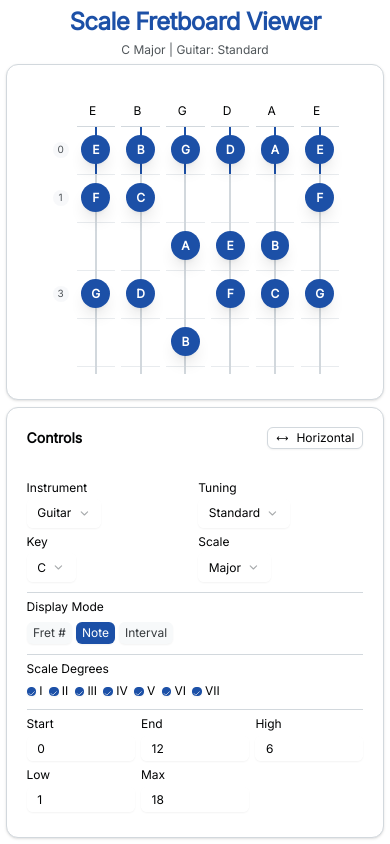
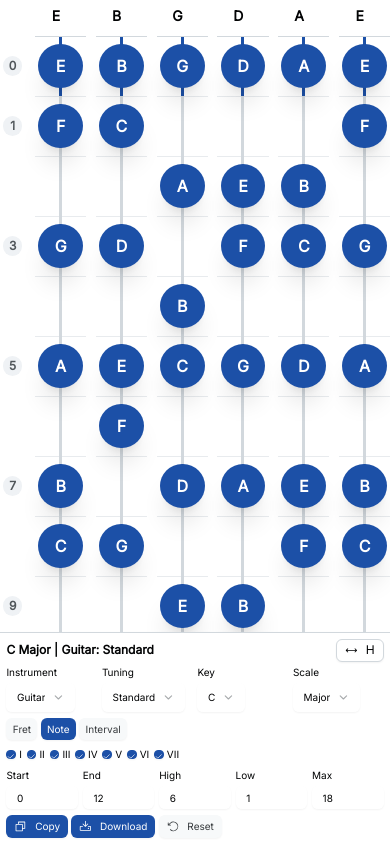
Before and after one commit to gigigugit/scale-fretboard-view, a React (Vite) app: page / in a window 390 px wide. Built offline with nearby package versions, Linux system fonts and the light colour scheme.

Commit message:
Generated by Spark: Ok I want to move toward having the fretboard take up the whole screen space, and we need to make the touch responsiveness much easier to press

```diff
--- a/src/App.tsx
+++ b/src/App.tsx
@@ -168,19 +168,7 @@ function App() {
     <div className="h-screen flex flex-col bg-background overflow-hidden">
       <Toaster />
 
-      <header className="text-center space-y-1 py-2 px-2 flex-shrink-0">
-        <h1 className="text-2xl md:text-3xl font-bold text-primary tracking-tight">
-          Scale Fretboard Viewer
-        </h1>
-        <p className="text-xs md:text-sm text-muted-foreground">
-          {key} {scale} | {instrument}: {tuningName}
-        </p>
-      </header>
-
-      <div className="flex-1 flex flex-col min-h-0 px-2 md:px-4 pb-2 gap-2">
-        <Card className="flex-1 min-h-0 flex flex-col overflow-hidden">
-          <CardContent className="p-2 md:p-4 flex-1 min-h-0 flex flex-col overflow-hidden">
-            <div className="flex-1 min-h-0 overflow-auto">
+      <div className="flex-1 min-h-0 flex flex-col overflow-hidden">
         <VisualFretboard
           tuning={tuning}
           scaleNotes={scaleNotes}
@@ -194,13 +182,13 @@ function App() {
           vertical={verticalLayout}
         />
       </div>
-          </CardContent>
-        </Card>
 
-        <Card className="flex-shrink-0">
-          <CardHeader className="pb-2">
-            <div className="flex items-center justify-between">
-              <CardTitle className="text-sm font-semibold">Controls</CardTitle>
+      <div className="flex-shrink-0 bg-card border-t border-border shadow-lg">
+        <div className="p-2 space-y-2 max-h-[45vh] overflow-y-auto">
+          <div className="flex items-center justify-between gap-2 mb-1">
+            <div className="text-xs font-semibold text-foreground">
+              {key} {scale} | {instrument}: {tuningName}
+            </div>
             <Button
               variant="outline"
               size="sm"
@@ -210,23 +198,22 @@ function App() {
               {verticalLayout ? (
                 <>
                   <ArrowsHorizontal className="mr-1" size={14} />
-                    Horizontal
+                  H
                 </>
               ) : (
                 <>
                   <ArrowsVertical className="mr-1" size={14} />
-                    Vertical
+                  V
                 </>
               )}
             </Button>
           </div>
-          </CardHeader>
-          <CardContent className="space-y-3 pt-0 max-h-[40vh] overflow-y-auto">
-            <div className="grid grid-cols-2 md:grid-cols-4 gap-2">
+
+          <div className="grid grid-cols-4 gap-1.5">
             <div className="space-y-1">
-                <Label htmlFor="instrument" className="text-xs">Instrument</Label>
+              <Label htmlFor="instrument" className="text-[10px]">Instrument</Label>
               <Select value={instrument} onValueChange={(v) => handleInstrumentChange(v as InstrumentName)}>
-                  <SelectTrigger id="instrument" className="h-8 text-xs">
+                <SelectTrigger id="instrument" className="h-7 text-[10px]">
                   <SelectValue />
                 </SelectTrigger>
                 <SelectContent>
@@ -240,9 +227,9 @@ function App() {
             </div>
 
             <div className="space-y-1">
-                <Label htmlFor="tuning" className="text-xs">Tuning</Label>
+              <Label htmlFor="tuning" className="text-[10px]">Tuning</Label>
               <Select value={tuningName} onValueChange={setTuningName}>
-                  <SelectTrigger id="tuning" className="h-8 text-xs">
+                <SelectTrigger id="tuning" className="h-7 text-[10px]">
                   <SelectValue />
                 </SelectTrigger>
                 <SelectContent>
@@ -256,9 +243,9 @@ function App() {
             </div>
 
             <div className="space-y-1">
-                <Label htmlFor="key" className="text-xs">Key</Label>
+              <Label htmlFor="key" className="text-[10px]">Key</Label>
               <Select value={key} onValueChange={setKey}>
-                  <SelectTrigger id="key" className="h-8 text-xs">
+                <SelectTrigger id="key" className="h-7 text-[10px]">
                   <SelectValue />
                 </SelectTrigger>
                 <SelectContent>
@@ -272,9 +259,9 @@ function App() {
             </div>
 
             <div className="space-y-1">
-                <Label htmlFor="scale" className="text-xs">Scale</Label>
+              <Label htmlFor="scale" className="text-[10px]">Scale</Label>
               <Select value={scale} onValueChange={(v) => handleScaleChange(v as ScaleName)}>
-                  <SelectTrigger id="scale" className="h-8 text-xs">
+                <SelectTrigger id="scale" className="h-7 text-[10px]">
                   <SelectValue />
                 </SelectTrigger>
                 <SelectContent>
@@ -288,23 +275,19 @@ function App() {
             </div>
           </div>
 
-            <Separator className="my-2" />
-
-            <div className="space-y-2">
-              <Label className="text-xs">Display Mode</Label>
           <div className="flex flex-wrap gap-1">
             <Button
               variant={displayMode === "fret" ? "default" : "secondary"}
               size="sm"
-                  className="h-7 text-xs px-2"
+              className="h-7 text-[10px] px-2"
               onClick={() => setDisplayMode("fret")}
             >
-                  Fret #
+              Fret
             </Button>
             <Button
               variant={displayMode === "note" ? "default" : "secondary"}
               size="sm"
-                  className="h-7 text-xs px-2"
+              className="h-7 text-[10px] px-2"
               onClick={() => setDisplayMode("note")}
             >
               Note
@@ -312,19 +295,14 @@ function App() {
             <Button
               variant={displayMode === "interval" ? "default" : "secondary"}
               size="sm"
-                  className="h-7 text-xs px-2"
+              className="h-7 text-[10px] px-2"
               onClick={() => setDisplayMode("interval")}
             >
               Interval
             </Button>
           </div>
-            </div>
 
-            <Separator className="my-2" />
-
-            <div className="space-y-2">
-              <Label className="text-xs">Scale Degrees</Label>
-              <div className="flex flex-wrap gap-2">
+          <div className="flex flex-wrap gap-1.5">
             {ROMAN_NUMERALS.map((numeral, index) => (
               <div key={numeral} className="flex items-center space-x-1">
                 <Checkbox
@@ -336,20 +314,17 @@ function App() {
                 />
                 <Label
                   htmlFor={`degree-${index}`}
-                      className={`text-xs cursor-pointer ${index >= scaleLength ? "text-muted-foreground" : ""}`}
+                  className={`text-[10px] cursor-pointer ${index >= scaleLength ? "text-muted-foreground" : ""}`}
                 >
                   {numeral}
                 </Label>
               </div>
             ))}
           </div>
-            </div>
 
-            <Separator className="my-2" />
-
-            <div className="grid grid-cols-3 md:grid-cols-5 gap-2">
+          <div className="grid grid-cols-5 gap-1.5">
             <div className="space-y-1">
-                <Label htmlFor="start-fret" className="text-xs">Start</Label>
+              <Label htmlFor="start-fret" className="text-[10px]">Start</Label>
               <Input
                 id="start-fret"
                 type="number"
@@ -357,12 +332,12 @@ function App() {
                 max={maxFret}
                 value={startFret}
                 onChange={(e) => setStartFret(Math.max(0, Math.min(maxFret, parseInt(e.target.value) || 0)))}
-                  className="h-8 text-xs"
+                className="h-7 text-[10px]"
               />
             </div>
 
             <div className="space-y-1">
-                <Label htmlFor="end-fret" className="text-xs">End</Label>
+              <Label htmlFor="end-fret" className="text-[10px]">End</Label>
               <Input
                 id="end-fret"
                 type="number"
@@ -370,12 +345,12 @@ function App() {
                 max={maxFret}
                 value={endFret}
                 onChange={(e) => setEndFret(Math.max(startFret, Math.min(maxFret, parseInt(e.target.value) || 0)))}
-                  className="h-8 text-xs"
+                className="h-7 text-[10px]"
               />
             </div>
 
             <div className="space-y-1">
-                <Label htmlFor="high-string" className="text-xs">High</Label>
+              <Label htmlFor="high-string" className="text-[10px]">High</Label>
               <Input
                 id="high-string"
                 type="number"
@@ -383,12 +358,12 @@ function App() {
                 max={stringCount}
                 value={highString}
                 onChange={(e) => setHighString(Math.max(lowString, Math.min(stringCount, parseInt(e.target.value) || 1)))}
-                  className="h-8 text-xs"
+                className="h-7 text-[10px]"
               />
             </div>
 
             <div className="space-y-1">
-                <Label htmlFor="low-string" className="text-xs">Low</Label>
+              <Label htmlFor="low-string" className="text-[10px]">Low</Label>
               <Input
                 id="low-string"
                 type="number"
@@ -396,12 +371,12 @@ function App() {
                 max={stringCount}
                 value={lowString}
                 onChange={(e) => setLowString(Math.max(1, Math.min(highString, parseInt(e.target.value) || 1)))}
-                  className="h-8 text-xs"
+                className="h-7 text-[10px]"
               />
             </div>
 
             <div className="space-y-1">
-                <Label htmlFor="max-fret" className="text-xs">Max</Label>
+              <Label htmlFor="max-fret" className="text-[10px]">Max</Label>
               <Input
                 id="max-fret"
                 type="number"
@@ -409,29 +384,26 @@ function App() {
                 max={30}
                 value={maxFret}
                 onChange={(e) => setMaxFret(Math.max(12, Math.min(30, parseInt(e.target.value) || 18)))}
-                  className="h-8 text-xs"
+                className="h-7 text-[10px]"
               />
             </div>
           </div>
 
-            <Separator className="my-2" />
-
           <div className="flex flex-wrap gap-1">
-              <Button onClick={handleCopy} variant="default" size="sm" className="h-7 text-xs">
-                <Copy className="mr-1" size={14} />
+            <Button onClick={handleCopy} variant="default" size="sm" className="h-7 text-[10px] px-2">
+              <Copy className="mr-1" size={12} />
               Copy
             </Button>
-              <Button onClick={handleDownload} variant="default" size="sm" className="h-7 text-xs">
-                <Download className="mr-1" size={14} />
+            <Button onClick={handleDownload} variant="default" size="sm" className="h-7 text-[10px] px-2">
+              <Download className="mr-1" size={12} />
               Download
             </Button>
-              <Button onClick={handleReset} variant="secondary" size="sm" className="h-7 text-xs">
-                <ArrowCounterClockwise className="mr-1" size={14} />
+            <Button onClick={handleReset} variant="secondary" size="sm" className="h-7 text-[10px] px-2">
+              <ArrowCounterClockwise className="mr-1" size={12} />
               Reset
             </Button>
           </div>
-          </CardContent>
-        </Card>
+        </div>
       </div>
     </div>
   );
--- a/src/components/VisualFretboard.tsx
+++ b/src/components/VisualFretboard.tsx
@@ -62,13 +62,13 @@ export function VisualFretboard({
 
   if (vertical) {
     return (
-      <div className="w-full h-full flex items-start justify-center overflow-auto p-4">
+      <div className="w-full h-full flex items-start justify-center overflow-auto p-2">
         <div className="inline-flex flex-col items-center">
-          <div className="flex gap-2">
-            <div className="flex flex-row gap-2 items-start justify-center pl-6">
+          <div className="flex gap-3">
+            <div className="flex flex-row gap-3 items-start justify-center pl-8">
               {displayedStrings.map((openNote, stringIndex) => (
-                <div key={stringIndex} className="w-12 flex flex-col items-center">
-                  <div className="text-foreground text-xs font-medium pb-2">
+                <div key={stringIndex} className="w-16 flex flex-col items-center">
+                  <div className="text-foreground text-sm font-bold pb-3">
                     {openNote}
                   </div>
                 </div>
@@ -77,10 +77,10 @@ export function VisualFretboard({
           </div>
 
           {fretRange.map((fret, fretIndex) => (
-            <div key={fret} className="flex flex-row gap-2 min-h-[48px]">
-              <div className="w-6 flex items-center justify-center">
+            <div key={fret} className="flex flex-row gap-3 min-h-[60px]">
+              <div className="w-8 flex items-center justify-center">
                 {isFretMarked(fret) && (
-                  <div className="inline-flex items-center justify-center w-5 h-5 rounded-full bg-muted/50 text-muted-foreground text-[10px] font-medium">
+                  <div className="inline-flex items-center justify-center w-6 h-6 rounded-full bg-muted text-muted-foreground text-xs font-bold">
                     {fret}
                   </div>
                 )}
@@ -91,10 +91,10 @@ export function VisualFretboard({
                 return (
                   <div
                     key={stringIndex}
-                    className="relative w-12 flex items-center justify-center"
+                    className="relative w-16 flex items-center justify-center"
                   >
                     <div
-                      className={`absolute top-0 bottom-0 w-[2px] ${
+                      className={`absolute top-0 bottom-0 w-[3px] ${
                         fret === 0 ? "bg-primary" : "bg-border"
                       }`}
                     />
@@ -104,7 +104,7 @@ export function VisualFretboard({
                       }`}
                     />
                     {isActive && (
-                      <div className="relative z-10 flex items-center justify-center w-9 h-9 rounded-full bg-primary text-primary-foreground text-xs font-semibold shadow-lg">
+                      <div className="relative z-10 flex items-center justify-center w-14 h-14 rounded-full bg-primary text-primary-foreground text-base font-bold shadow-xl cursor-pointer active:scale-95 transition-transform touch-manipulation">
                         {content}
                       </div>
                     )}
@@ -119,13 +119,13 @@ export function VisualFretboard({
   }
 
   return (
-    <div className="w-full overflow-x-auto">
-      <div className="inline-block min-w-full">
-        <div className="flex gap-2 p-4">
-          <div className="flex flex-col gap-2 items-end justify-start pt-8">
+    <div className="w-full h-full overflow-auto">
+      <div className="inline-block min-w-full p-2">
+        <div className="flex gap-3">
+          <div className="flex flex-col gap-3 items-end justify-start pt-10">
             {displayedStrings.map((openNote, stringIndex) => (
-              <div key={stringIndex} className="h-12 flex items-center">
-                <div className="text-foreground text-xs font-medium pr-2">
+              <div key={stringIndex} className="h-16 flex items-center">
+                <div className="text-foreground text-sm font-bold pr-3">
                   {openNote}
                 </div>
               </div>
@@ -133,10 +133,10 @@ export function VisualFretboard({
           </div>
 
           {fretRange.map((fret, fretIndex) => (
-            <div key={fret} className="flex flex-col gap-2 min-w-[48px]">
-              <div className="h-6 flex items-center justify-center">
+            <div key={fret} className="flex flex-col gap-3 min-w-[64px]">
+              <div className="h-8 flex items-center justify-center">
                 {isFretMarked(fret) && (
-                  <div className="inline-flex items-center justify-center w-5 h-5 rounded-full bg-muted/50 text-muted-foreground text-[10px] font-medium">
+                  <div className="inline-flex items-center justify-center w-6 h-6 rounded-full bg-muted text-muted-foreground text-xs font-bold">
                     {fret}
                   </div>
                 )}
@@ -147,10 +147,10 @@ export function VisualFretboard({
                 return (
                   <div
                     key={stringIndex}
-                    className="relative h-12 flex items-center justify-center"
+                    className="relative h-16 flex items-center justify-center"
                   >
                     <div
-                      className={`absolute left-0 right-0 h-[2px] ${
+                      className={`absolute left-0 right-0 h-[3px] ${
                         fret === 0 ? "bg-primary" : "bg-border"
                       }`}
                     />
@@ -160,7 +160,7 @@ export function VisualFretboard({
                       }`}
                     />
                     {isActive && (
-                      <div className="relative z-10 flex items-center justify-center w-9 h-9 rounded-full bg-primary text-primary-foreground text-xs font-semibold shadow-lg">
+                      <div className="relative z-10 flex items-center justify-center w-14 h-14 rounded-full bg-primary text-primary-foreground text-base font-bold shadow-xl cursor-pointer active:scale-95 transition-transform touch-manipulation">
                         {content}
                       </div>
                     )}
```
Lines whose indentation alone changed are shown as unchanged.
